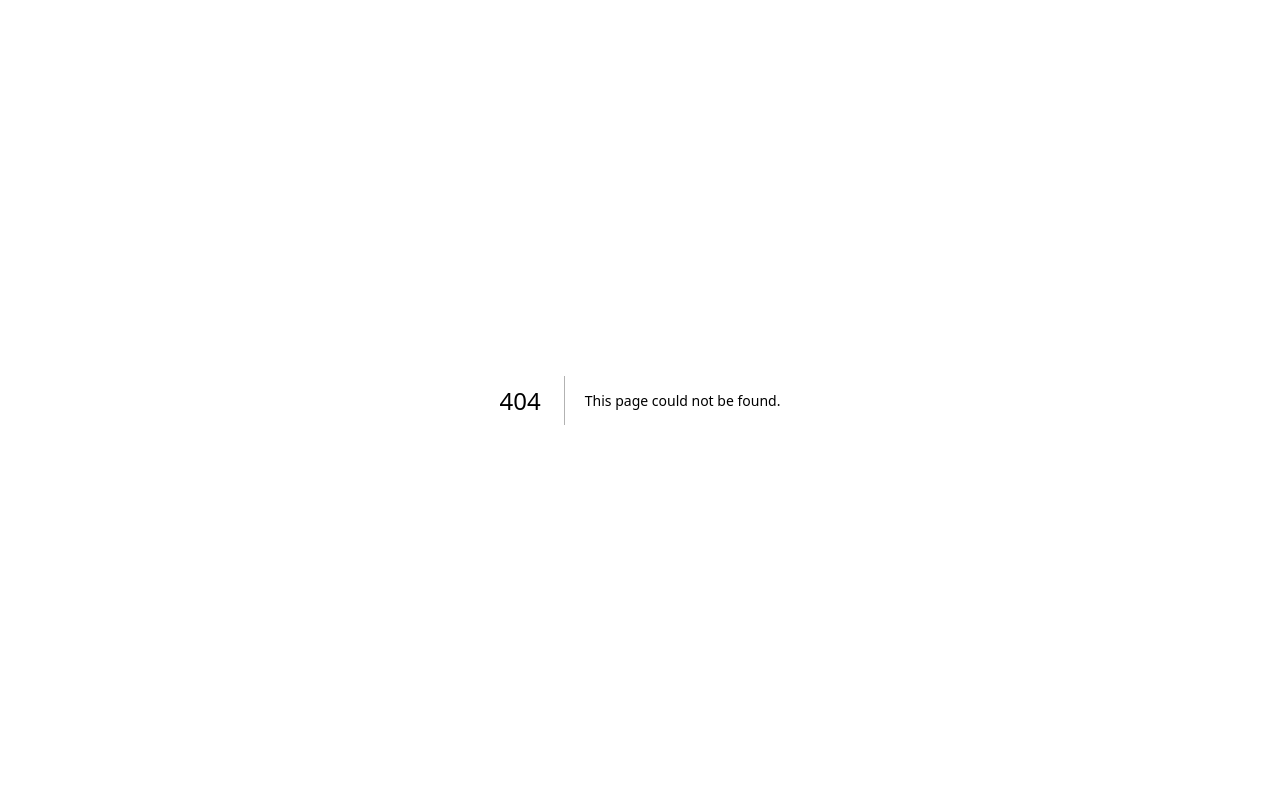
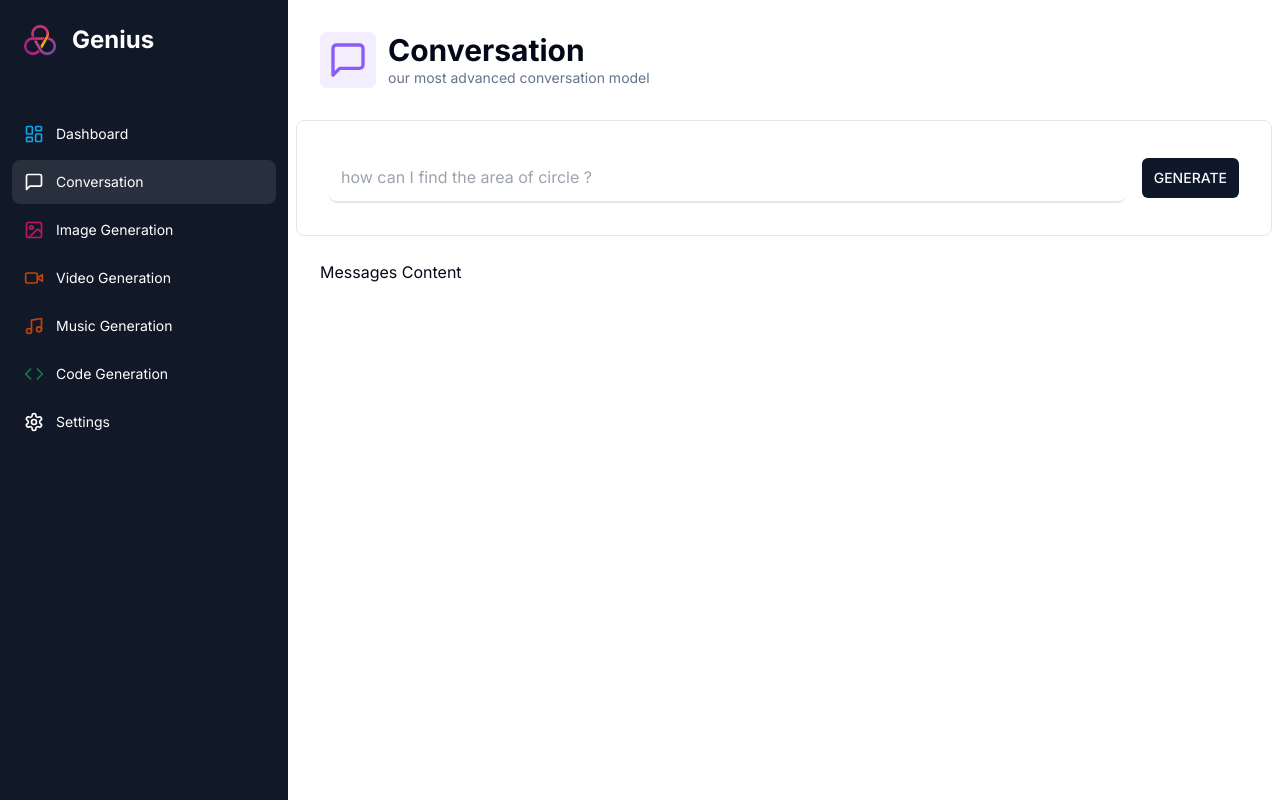
Before and after one commit to deepanshu2711/Ai_saas, a Next.js app: page /conversation in a window 1280 px wide. Before the commit this address had no page. Built offline with nearby package versions, Linux system fonts and the light colour scheme.

Commit message:
[FEAT] conversation page UI

```diff
--- /dev/null
+++ b/app/(dashboard)/(routes)/conversation/page.tsx
@@ -0,0 +1,26 @@
+import Heading from "@/components/Heading";
+import { Button } from "@/components/ui/button";
+import { MessageSquare } from "lucide-react";
+
+const ConversationPage = () => {
+    return (
+        <div>
+            <Heading title="Conversation" description="our most advanced conversation model"
+            icon={MessageSquare} iconColor="text-violet-500" bgColor="bg-violet-500/10"
+            />
+
+            <div className="p-2">
+                <form className="w-full flex flex-col md:flex-row gap-4 items-center border p-8 rounded-lg">
+                    <input className="w-full  p-3 rounded-lg border-b-2 focus-within:outline-none hover:shadow-md focus-within:shadow-md"
+                    type="text" placeholder="how can I find the area of circle ?"/>
+                    <Button className="p-3 w-full md:w-auto uppercase" >Generate</Button>
+                </form>
+            </div>
+            <div className="space-y-4 mt-4 px-4 lg:px-8 ">
+                Messages Content
+            </div>
+        </div>
+     );
+}
+
+export default ConversationPage;
--- /dev/null
+++ b/components/Heading.tsx
@@ -0,0 +1,27 @@
+interface HeadingProps{
+    title:string,
+    description:string,
+    icon:any,
+    iconColor?:string,
+    bgColor?:string
+}
+
+const Heading = ({title,description,icon :Icon,iconColor, bgColor}:HeadingProps) => {
+    return (
+
+            <div className="px-4 lg:px-8 flex items-center gap-x-3 mb-6">
+                <div className={`${bgColor} p-2 w-fit rounded-md`}>
+                    <Icon className ={`w-10 h-10 ${iconColor}`} />
+                </div>
+
+                <div>
+                <h2 className="text-3xl font-bold">{title}</h2>
+                <p className="text-sm text-muted-foreground">{description}</p>
+                </div>
+            </div>
+
+
+     );
+}
+
+export default Heading;
```
